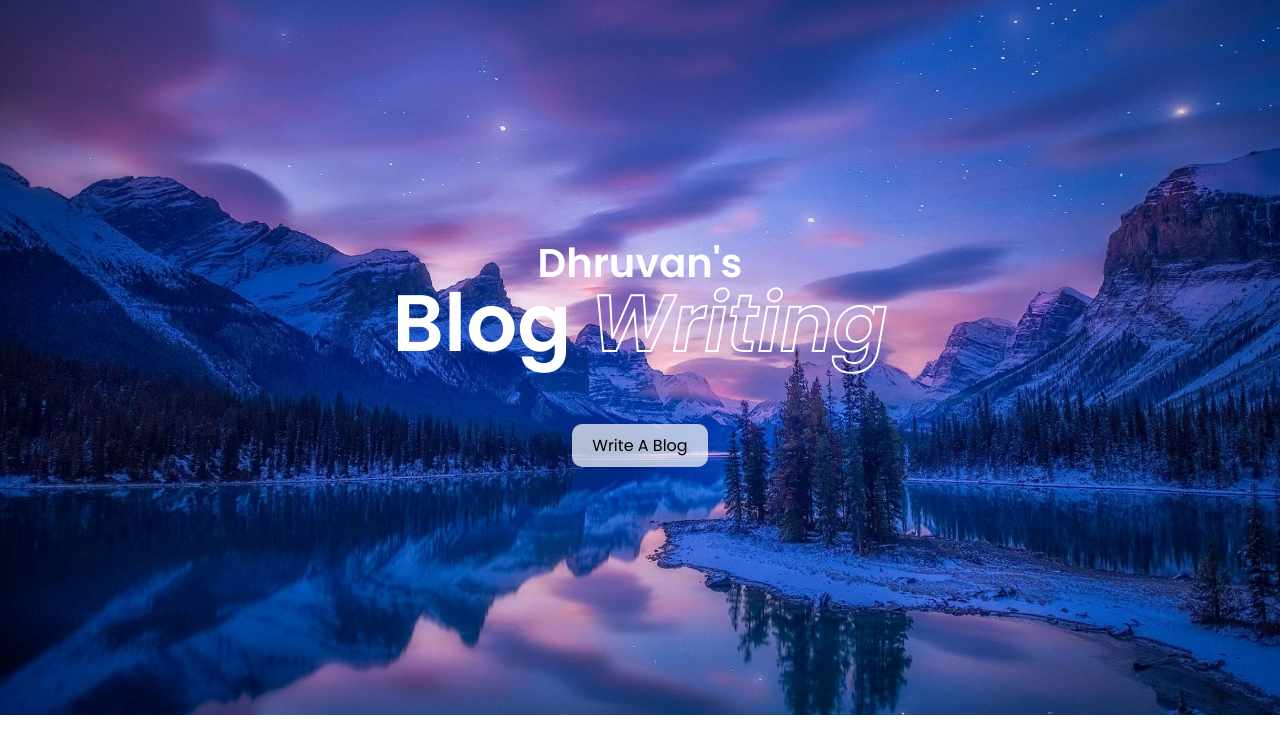
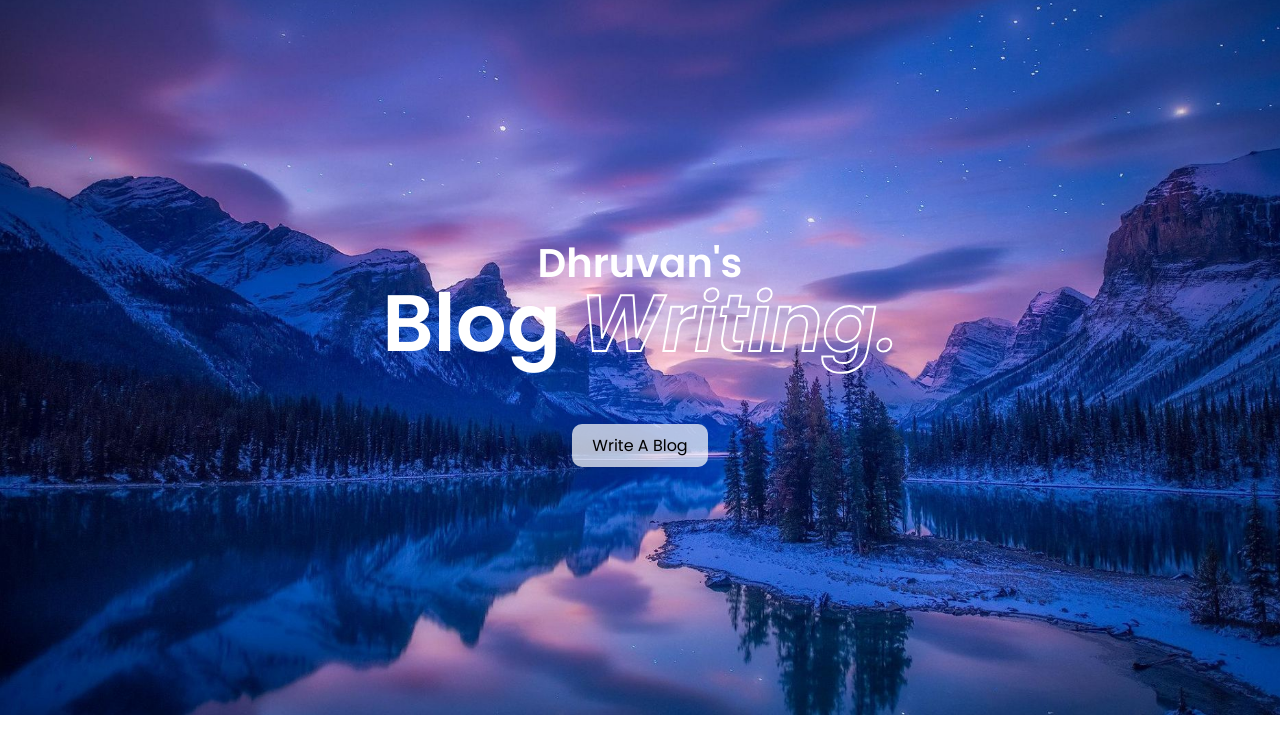
Before and after one commit to venkatesh-tech/Blog_Site, a website: page public/home.html in a window 1280 px wide. Shown: the part 85-838 px from the top of the page. Drawn offline with Linux system fonts and the light colour scheme; no server answers.

Commit message:
Updated home

```diff
--- a/public/home.html
+++ b/public/home.html
@@ -26,7 +26,7 @@
         <h1 class="heading">
           <span class="small">Dhruvan's</span>
           blog
-          <span class="no-fill">writing</span>
+          <span class="no-fill">writing.</span>
         </h1>
         <a href="/editor" class="btn">write a blog</a>
       </div>
```
